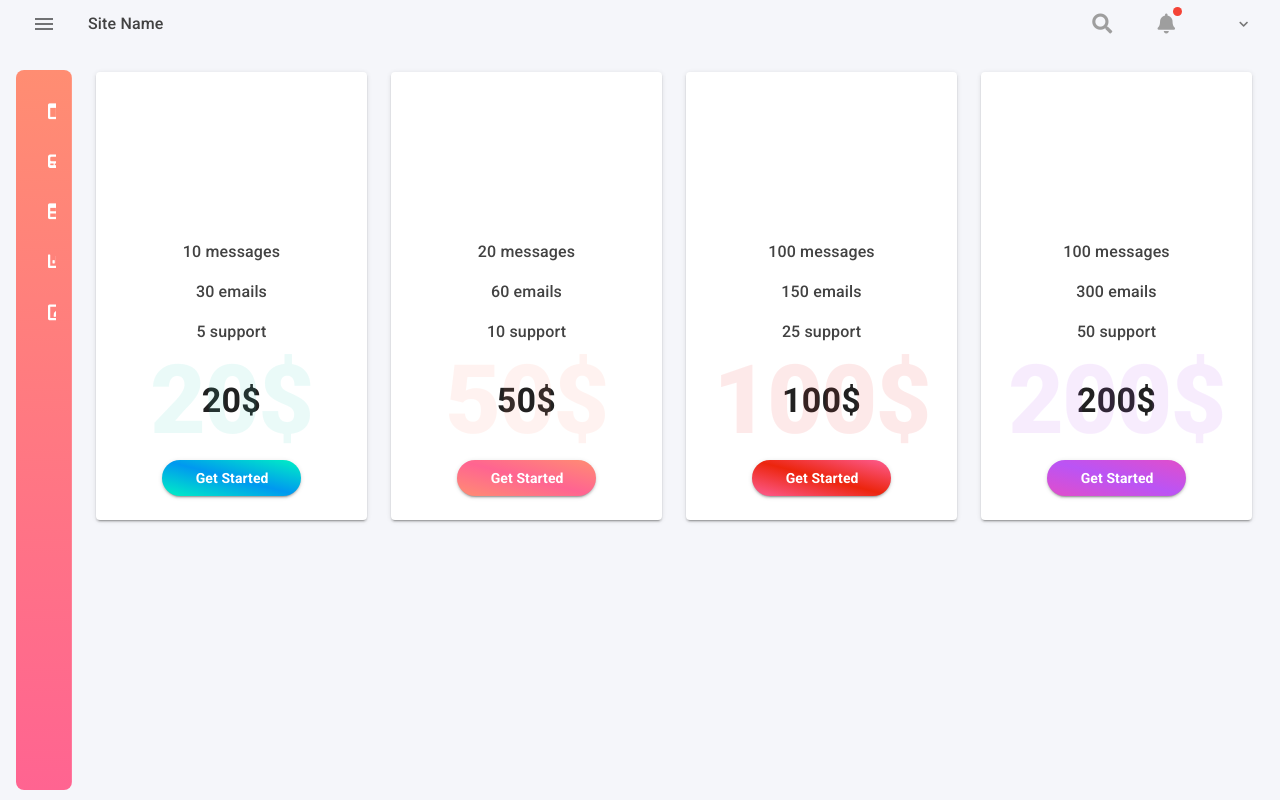
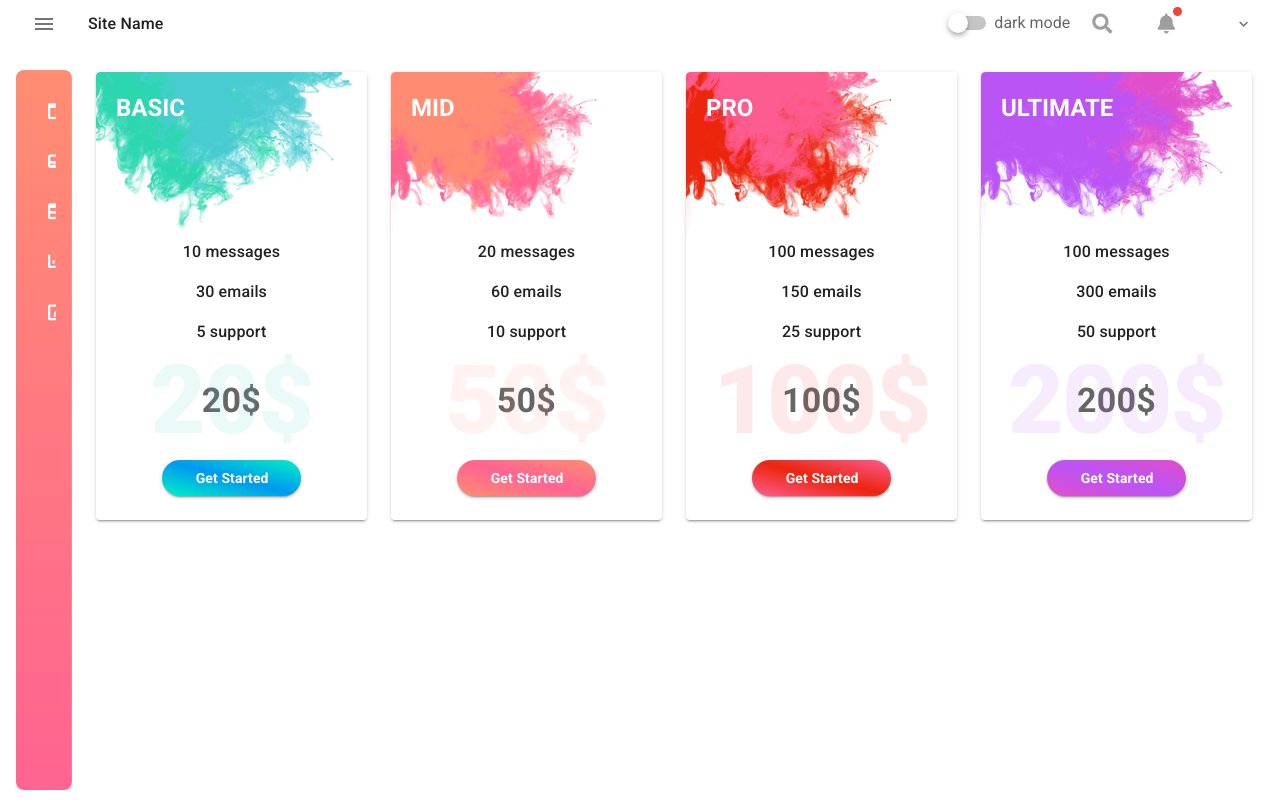
Before and after one commit to ahmad-666/vuetify-admin-dashboard, a Nuxt app: page /pricingCard in a window 1280 px wide. Built offline with nearby package versions, Linux system fonts and the light colour scheme.

Commit message:
resp , add dark theme

```diff
--- a/components/BaseNav.vue
+++ b/components/BaseNav.vue
@@ -3,7 +3,6 @@
     color="transparent"
     absolute
     app
-    light
     dense
     class="pl-4"
     elevate-on-scroll
@@ -11,23 +10,26 @@
   >
     <v-app-bar-nav-icon @click="toggleShowSidebar"></v-app-bar-nav-icon>
     <v-app-bar-title
-      class="
-        font-weight-medium
-        text-subtitle-1
-        grey--text
-        text--darken-3
-        ml-n6 ml-sm-0
-      "
+      v-if="!isMobile"
+      class="font-weight-medium text-subtitle-1 titleColor--text ml-n6 ml-sm-0"
       >Site Name</v-app-bar-title
     >
     <v-spacer></v-spacer>
+    <v-switch
+      v-model="darkMode"
+      label="dark mode"
+      class="d-flex justify-center align-center mt-5"
+      color="secondary"
+      @change="changeDarkMode"
+    ></v-switch>
+
     <v-dialog>
       <template #activator="{ on, attrs }">
         <v-btn v-bind="attrs" text v-on="on">
           <v-icon size="20" color="grey">fas fa-search</v-icon>
         </v-btn>
       </template>
-      <v-form class="white pa-3" @submit.prevent="searchHandler">
+      <v-form class="cardColor pa-3" @submit.prevent="searchHandler">
         <v-text-field
           v-model="search"
           class="transparent"
@@ -57,7 +59,7 @@
           </v-btn>
         </v-badge>
       </template>
-      <v-list :elevation="3" light>
+      <v-list :elevation="3" width="25em" color="cardColor">
         <v-list-item
           v-for="notification in notifications"
           :key="notification.id"
@@ -67,8 +69,8 @@
             <nuxt-link :to="notification.route">
               <v-list-item-content class="pa-0">
                 <v-list-item-title
-                  class="text-caption grey--text pa-2"
-                  :class="{ grey: hover, 'lighten-3': hover }"
+                  class="text-caption textColor--text pa-2"
+                  :class="{ textColor: hover, 'lighten-3': hover }"
                   >{{ notification.text }}</v-list-item-title
                 >
               </v-list-item-content>
@@ -92,7 +94,7 @@
           <v-icon size="10" color="grey darken-1">fas fa-chevron-down</v-icon>
         </v-btn>
       </template>
-      <v-list width="15em">
+      <v-list width="15em" color="cardColor">
         <v-list-item
           v-for="profileLink in profileLinks"
           :key="profileLink.id"
@@ -102,8 +104,8 @@
             <nuxt-link :to="profileLink.route">
               <v-list-item-content class="pa-0">
                 <v-list-item-title
-                  class="pa-3 grey--text text-caption"
-                  :class="{ grey: hover, 'lighten-3': hover }"
+                  class="pa-3 textColor--text text-caption"
+                  :class="{ textColor: hover, 'lighten-3': hover }"
                   >{{ profileLink.text }}</v-list-item-title
                 >
               </v-list-item-content>
@@ -124,6 +126,7 @@ export default {
   // },
   data() {
     return {
+      darkMode: false,
       search: '',
       showSearchForm: false,
       notifications: [],
@@ -170,10 +173,18 @@ export default {
       },
     ]
   },
+  computed: {
+    isMobile() {
+      return this.$vuetify.breakpoint.mobile
+    },
+  },
   methods: {
     searchHandler() {},
     toggleShowSidebar() {
-      this.$emit('event:toggleExpandSidebar')
+      this.$emit('event:toggleShowSidebar')
+    },
+    changeDarkMode(val) {
+      this.$vuetify.theme.dark = val
     },
   },
 }
--- a/components/BaseSidebar.vue
+++ b/components/BaseSidebar.vue
@@ -1,12 +1,20 @@
 <template>
   <v-navigation-drawer
-    v-model="sidebarModel"
+    v-model="isShowSidebar"
+    :hide-overlay="true"
     color="teal accent-4"
+    :app="isMobile"
     dark
     fixed
+    :bottom="isMobile"
     width="30em"
-    class="py-2 px-4 mySidebar mySidebarPos ml-4 rounded-lg"
-    :expand-on-hover="!expandSidebar"
+    class="py-2 px-4 mySidebar"
+    :class="{
+      mySidebarPos: !isMobile,
+      'ml-4': !isMobile,
+      'rounded-lg': !isMobile,
+    }"
+    :expand-on-hover="!showSidebar && !isMobile"
   >
     <v-list>
       <v-list-item v-for="sidebarItem in sidebarItems" :key="sidebarItem.id">
@@ -64,14 +72,14 @@
 <script>
 export default {
   props: {
-    expandSidebar: {
+    showSidebar: {
       type: Boolean,
       default: true,
     },
   },
   data() {
     return {
-      sidebarModel: true,
+      // sidebarModel: !this.$vuetify.breakpoint.mobile,
       sidebarItems: [
         {
           id: 1,
@@ -127,7 +135,22 @@ export default {
           route: '/form',
         },
       ],
+      mobileShowSidebar: false,
     }
+  },
+  computed: {
+    isMobile() {
+      return this.$vuetify.breakpoint.mobile
+    },
+    isShowSidebar: {
+      get() {
+        if (!this.isMobile) return true
+        return this.showSidebar
+      },
+      set(val) {
+        return val
+      },
+    },
   },
 }
 </script>
--- a/components/cards/PriceCard.vue
+++ b/components/cards/PriceCard.vue
@@ -1,17 +1,11 @@
 <template>
   <v-hover v-slot="{ hover }">
     <v-card
-      light
-      color="white"
+      color="cardColor"
       class="price-card pa-4 d-flex flex-column justify-center align-center"
       :elevation="!hover ? 2 : 10"
     >
-      <v-img
-        :src="bgImgSrc"
-        width="auto"
-        height="15em"
-        class="card-bg-img"
-      ></v-img>
+      <img :src="bgImgSrc" :alt="bgImgSrc" class="card-bg-img" />
 
       <v-card-title class="card-title">
         <h6 class="text-uppercase text-h5 font-weight-bold white--text">
@@ -19,7 +13,7 @@
         </h6>
       </v-card-title>
       <v-card-text :style="{ marginTop: '10em' }">
-        <v-list class="d-flex flex-column align-center">
+        <v-list class="d-flex flex-column align-center" color="transparent">
           <v-list-item
             v-for="feature in features"
             :key="feature.title"
@@ -28,8 +22,8 @@
             <v-list-item-content>
               <v-list-item-title
                 class="
-                  grey--text
-                  text--darken-3
+                  titleColor--text
+                  text--lighten-2
                   font-weight-medium
                   text-subtitle-1
                 "
@@ -39,14 +33,7 @@
           </v-list-item>
         </v-list>
         <div class="price-container mt-4">
-          <h6
-            class="
-              grey--text
-              text--darken-4 text-h4
-              font-weight-bold
-              text-center
-            "
-          >
+          <h6 class="titleColor--text text-h4 font-weight-bold text-center">
             {{ price }}$
           </h6>
           <h6
@@ -118,11 +105,14 @@ export default {
 }
 .price-card {
   position: relative;
+  overflow: hidden;
 }
 .card-bg-img {
   position: absolute;
   left: 0;
   top: 0;
+  width: 95%;
+  height: auto;
 }
 .card-title {
   position: absolute;
--- a/components/tables/ExtendedTable.vue
+++ b/components/tables/ExtendedTable.vue
@@ -1,7 +1,7 @@
 <template>
-  <v-card class="pa-4">
+  <v-card color="cardColor" class="pa-4">
     <v-card-title
-      class="pa-0 grey--text text--darken-3 text-subtitle-1 font-weight-bold"
+      class="pa-0 titleColor--text text-subtitle-1 font-weight-bold"
       >{{ title }}</v-card-title
     >
     <v-data-table
@@ -11,7 +11,7 @@
       :items-per-page="pageSize"
       :hide-default-footer="true"
       :page="page"
-      class="mt-4"
+      class="mt-4 transparent"
     >
       <template #top>
         <div
@@ -100,7 +100,6 @@ export default {
   },
   computed: {
     totalEntries() {
-
       return this.items.length
     },
     totalPages() {
@@ -120,6 +119,6 @@ export default {
   width: 30em;
 }
 .page-size-select {
-  width: 10em;
+  width: 15em;
 }
 </style>
--- a/components/tables/SimpleTable.vue
+++ b/components/tables/SimpleTable.vue
@@ -1,7 +1,7 @@
 <template>
-  <v-card light class="pa-4">
+  <v-card color="cardColor" class="pa-4">
     <v-card-title
-      class="pa-0 text-subtitle-1 font-weight-bold grey--text text--darken-3"
+      class="pa-0 text-subtitle-1 font-weight-bold titleColor--text"
       >{{ title }}</v-card-title
     >
     <v-data-table
@@ -10,7 +10,7 @@
       :hide-default-footer="true"
       :page="1"
       :items-per-page="items.length"
-      class="mt-2"
+      class="mt-2 transparent"
     ></v-data-table>
   </v-card>
 </template>
--- a/layouts/default.vue
+++ b/layouts/default.vue
@@ -1,8 +1,24 @@
 <template>
-  <v-app :style="{ backgroundColor: '#f5f6fa' }">
-    <base-nav @event:toggleExpandSidebar="toggleExpandSidebar"></base-nav>
-    <base-sidebar :expand-sidebar="expandSidebar"></base-sidebar>
-    <v-main class="mt-6 ml-6 pl-15 pr-4" :class="{ moveLeft: expandSidebar }">
+  <v-app :style="{ backgroundColor: getBackgroundColor }">
+    <base-nav @event:toggleShowSidebar="toggleShowSidebar"></base-nav>
+
+    <base-sidebar :show-sidebar="showSidebar"></base-sidebar>
+    <v-overlay
+      v-if="isMobile && showSidebar"
+      color="rgb(0,0,0)"
+      opacity=".65"
+      @click.native="hideOverlay"
+    ></v-overlay>
+    <v-main
+      class="mt-6"
+      :class="{
+        moveLeft: showSidebar && !isMobile,
+        'ml-6': !isMobile,
+        'pl-15': !isMobile,
+        'pr-4': !isMobile,
+        'px-2': isMobile,
+      }"
+    >
       <Nuxt />
     </v-main>
   </v-app>
@@ -17,13 +33,31 @@ export default {
   },
   data() {
     return {
-      expandSidebar: false,
+      showSidebar: false,
+
     }
   },
+  computed: {
+    isMobile() {
+      return this.$vuetify.breakpoint.mobile
+    },
+    getBackgroundColor() {
+      return !this.$vuetify.theme.dark
+        ? this.$vuetify.theme.themes.light.backgroundColor
+        : this.$vuetify.theme.themes.dark.backgroundColor
+    },
+  },
   methods: {
-    toggleExpandSidebar() {
-      this.expandSidebar = !this.expandSidebar
+    toggleShowSidebar() {
+      this.showSidebar = !this.showSidebar
     },
+    toggleDark() {
+      this.$vuetify.theme.dark = !this.$vuetify.theme.dark
+    },
+    hideOverlay() {
+      this.showSidebar = false
+    },
+
   },
 }
 </script>
@@ -31,4 +65,7 @@ export default {
 .moveLeft {
   margin-left: 27em !important;
 }
+.mySwitch {
+  width: 30em;
+}
 </style>
--- a/pages/extendedTable/index.vue
+++ b/pages/extendedTable/index.vue
@@ -1,6 +1,6 @@
 <template>
   <div class="mt-n3">
-    <div class="extended-table mt-6">
+    <div class="extended-table mt-3">
       <extended-table
         title="Extended Table"
         :items="extendedTableItems"
--- a/pages/lineChart/index.vue
+++ b/pages/lineChart/index.vue
@@ -1,6 +1,8 @@
 <template>
-  <div class="mt-n3">
-    <div class="line-chart mt-6">
+  <v-card color="cardColor" class="line-chart mt-n0">
+    <v-card-title class="font-weight-bold text-subtitle-1 titleColor--text"
+      >Title Of Chart</v-card-title
+    >
     <line-chart
       gradient1="#40AC7D88"
       gradient2="#40AC7D00"
@@ -9,8 +11,7 @@
       :y-min="-20"
       :y-max="50"
     ></line-chart>
-    </div>
-  </div>
+  </v-card>
 </template>
 
 <script>
```
Also changed, not shown: components/cards/GeneralInfoCard.vue (+4 -10 lines), nuxt.config.js (+23 -15 lines), pages/form/index.vue (+2 -12 lines), pages/index.vue (+7 -12 lines). Lines whose indentation alone changed are shown as unchanged.
